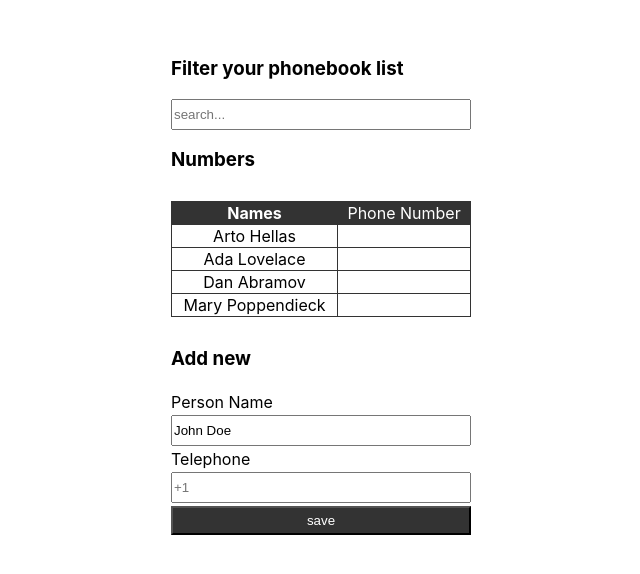
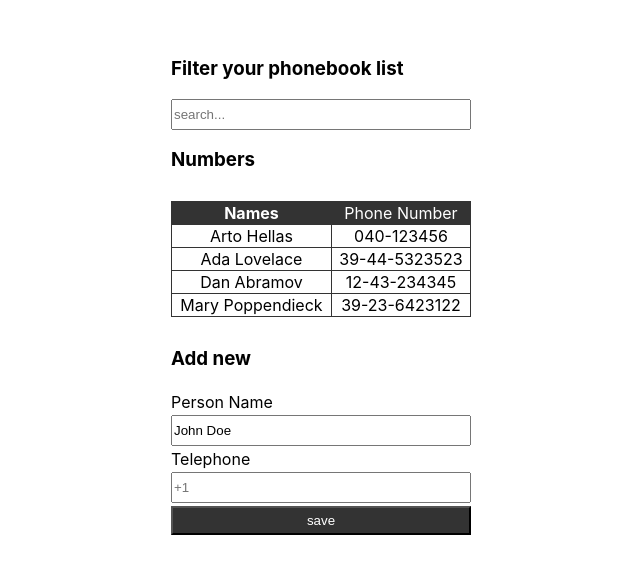
Before and after one commit to ElvisAns/openfullstack, a React (Create React App) app in the folder part2/phonebook/: page / in a window 1280 px wide. Shown: the part 112-686 px from the top of the page, without its empty margins (319-959 px from the left). Built offline with nearby package versions, Linux system fonts and the light colour scheme.

Commit message:
fix : use the number as key

```diff
--- a/part2/phonebook/src/components/PhoneBook.js
+++ b/part2/phonebook/src/components/PhoneBook.js
@@ -32,7 +32,7 @@ const Phonebook = (props) => {
                 </thead>
                 <tbody>
                     {
-                        list.map((v, i) => (<tr key={v.id}><td>{v.name}</td><td>{v.phone}</td></tr>))
+                        list.map((v, i) => (<tr key={v.id}><td>{v.name}</td><td>{v.number}</td></tr>))
                     }
                 </tbody>
             </table>
```
